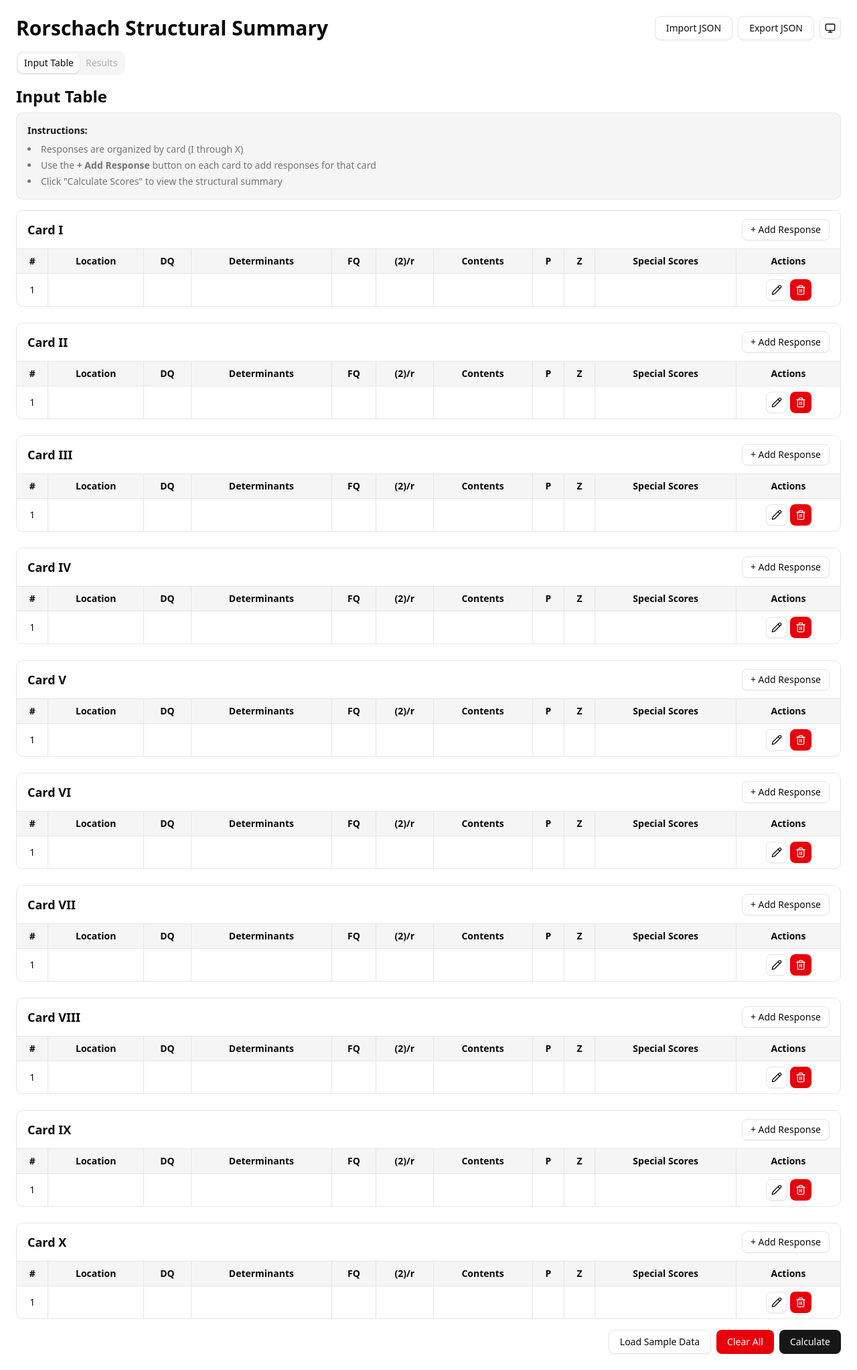
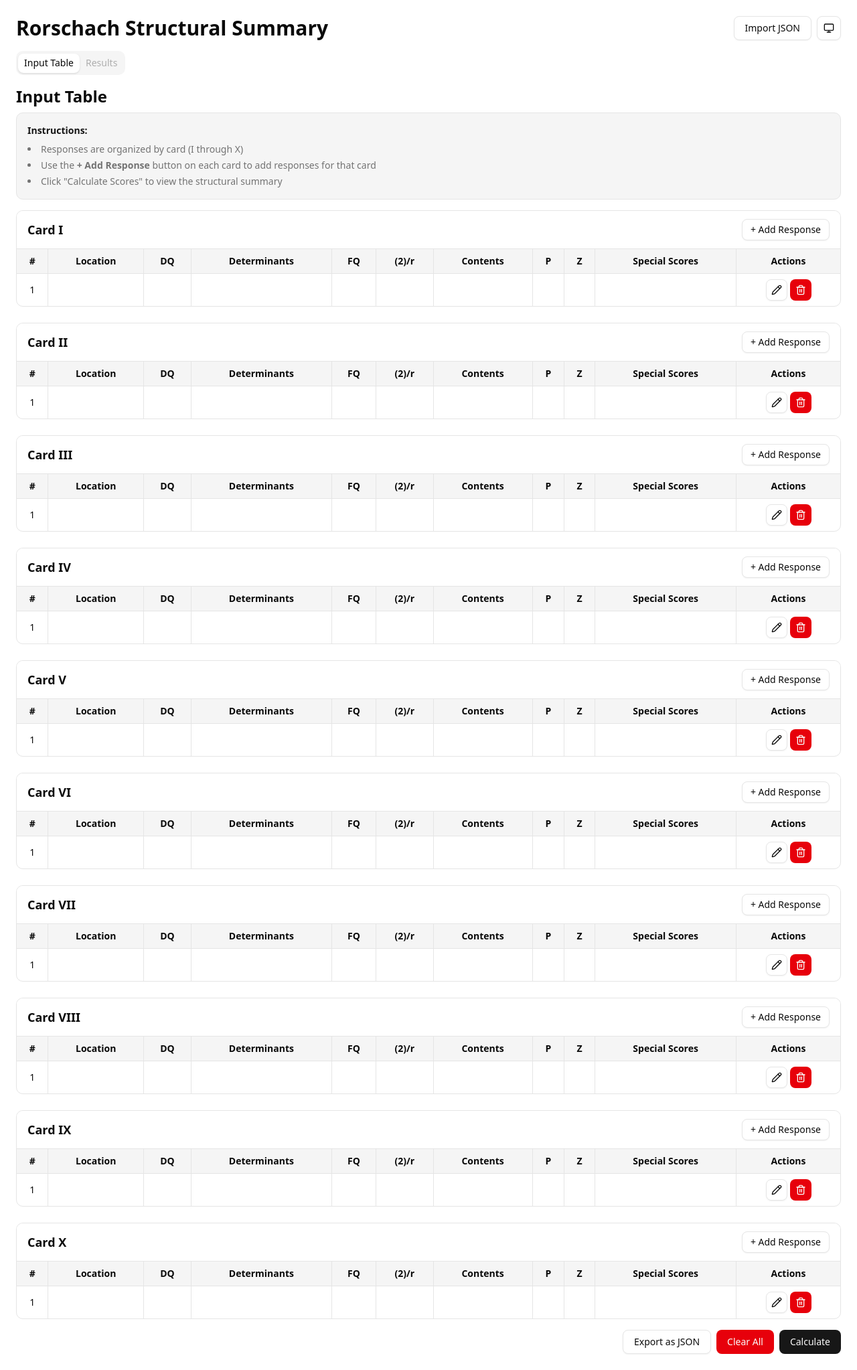
Before and after one commit to yo9e5h/rorschach, a React (Vite) app: page / in a window 1280 px wide. Shown: the whole page at 67% size. Built offline with nearby package versions, Linux system fonts and the light colour scheme.

Commit message:
Refactor RorschachHeader and App components; remove unused export functionality, enhance import tooltip, and streamline layout in RorschachInputForm for improved user experience.

```diff
--- a/src/App.tsx
+++ b/src/App.tsx
@@ -17,7 +17,6 @@ import {
 import { Tabs, TabsContent, TabsList, TabsTrigger } from "./components/ui/tabs";
 import { RorschachHeader } from "./components/rorschach-header";
 import { toast } from "sonner";
-import { sampleResponses } from "./lib/sample-data";
 
 function App() {
   const [responses, setResponses] = useState<RorschachResponse[]>(
@@ -110,12 +109,6 @@ function App() {
       });
       console.error("Calculation error:", err);
     }
-  };
-
-  const loadSampleData = () => {
-    setResponses(sampleResponses);
-    setResults(null);
-    setActiveTab("input");
   };
 
   const confirmClearAll = () => {
@@ -257,10 +250,7 @@ function App() {
   return (
     <div className="h-screen">
       <div className="mx-auto p-6">
-        <RorschachHeader
-          onImport={importResponses}
-          onExport={exportResponses}
-        />
+        <RorschachHeader onImport={importResponses} />
 
         <Tabs
           value={activeTab}
@@ -282,8 +272,8 @@ function App() {
 
             <div className="flex md:justify-end items-center mt-4">
               <div className="flex gap-2">
-                <Button variant="outline" onClick={loadSampleData}>
-                  Load Sample Data
+                <Button variant="outline" onClick={exportResponses}>
+                  Export as JSON
                 </Button>
                 <Button variant="destructive" onClick={confirmClearAll}>
                   Clear All
--- a/src/components/rorschach-header.tsx
+++ b/src/components/rorschach-header.tsx
@@ -1,12 +1,12 @@
 import { Button } from "./ui/button";
 import { ModeToggle } from "./theme/mode-toggle";
+import { Tooltip, TooltipContent, TooltipTrigger } from "./ui/tooltip";
 
 interface RorschachHeaderProps {
   onImport: (event: React.ChangeEvent<HTMLInputElement>) => void;
-  onExport: () => void;
 }
 
-export function RorschachHeader({ onImport, onExport }: RorschachHeaderProps) {
+export function RorschachHeader({ onImport }: RorschachHeaderProps) {
   return (
     <header className="flex justify-between items-start mb-4">
       <div className="flex flex-col space-y-2">
@@ -15,11 +15,18 @@ export function RorschachHeader({ onImport, onExport }: RorschachHeaderProps) {
         </h1>
       </div>
       <div className="flex flex-col-reverse items-end sm:flex-row sm:items-center gap-2">
-        <label htmlFor="import-json">
-          <Button variant="outline" asChild>
-            <span>Import JSON</span>
-          </Button>
-        </label>
+        <Tooltip>
+          <TooltipTrigger asChild>
+            <label htmlFor="import-json">
+              <Button variant="outline" asChild>
+                <span>Import JSON</span>
+              </Button>
+            </label>
+          </TooltipTrigger>
+          <TooltipContent>
+            <p>Import a previously exported JSON file.</p>
+          </TooltipContent>
+        </Tooltip>
         <input
           id="import-json"
           type="file"
@@ -27,9 +34,6 @@ export function RorschachHeader({ onImport, onExport }: RorschachHeaderProps) {
           onChange={onImport}
           className="hidden"
         />
-        <Button variant="outline" onClick={onExport}>
-          Export JSON
-        </Button>
 
         <ModeToggle />
       </div>
--- a/src/components/rorschach-input-form.tsx
+++ b/src/components/rorschach-input-form.tsx
@@ -188,8 +188,11 @@ export function RorschachInputForm({
                           className={`hover:bg-muted/50 ${
                             editingResponse?.card === card &&
                             editingResponse?.cardIndex === cardIndex
-                              ? "bg-blue-300/50"
-                              : ""
+                              ? "bg-blue-400/30"
+                              : deletingResponse?.card === card &&
+                                  deletingResponse?.cardIndex === cardIndex
+                                ? "bg-red-400/20"
+                                : ""
                           }`}
                         >
                           <td className="border-b border-r p-2 text-center font-medium">
--- a/src/components/theme/mode-toggle.tsx
+++ b/src/components/theme/mode-toggle.tsx
@@ -14,7 +14,7 @@ export function ModeToggle() {
   return (
     <DropdownMenu>
       <DropdownMenuTrigger asChild>
-        <Button variant="outline" size="icon-sm" title="Toggle theme">
+        <Button variant="outline" size="icon" title="Toggle theme">
           {theme === "system" ? (
             <Monitor />
           ) : (
```
